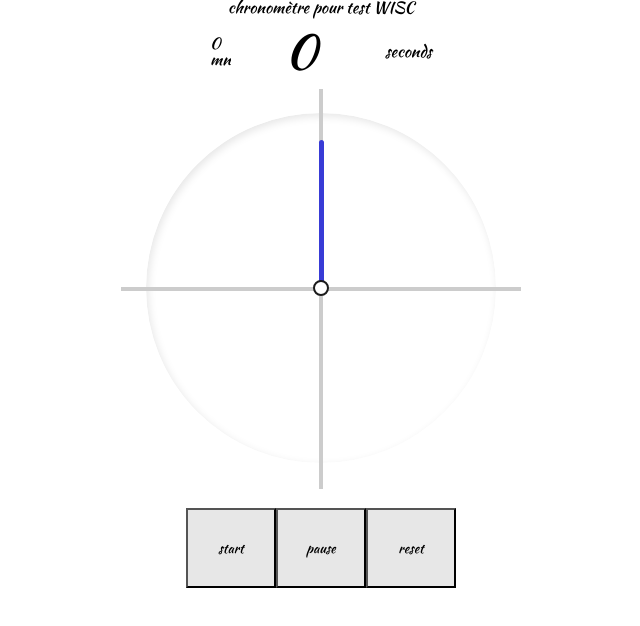
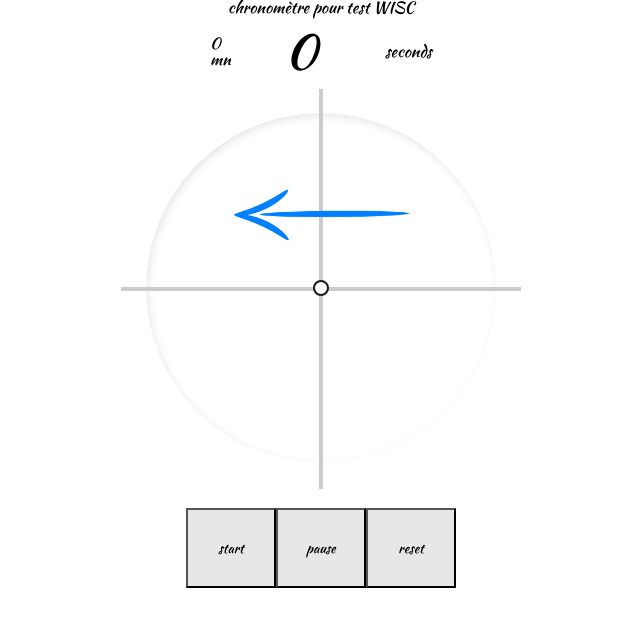
Before and after one commit to patrickletourneux/bene-chronometre, a plain HTML site: page index.html in a window 1280 px wide. Shown: the whole page, without its empty margins (319-959 px from the left). Drawn offline with Linux system fonts and the light colour scheme.

Commit message:
begin arrow

```diff
--- a/style.css
+++ b/style.css
@@ -48,17 +48,21 @@ body{
 
 .seconde {
     position: absolute;
-    height: 150px;
-    width: 5px;
+    /* height: 150px; */
+    /* width: 500px; */
     margin: auto;
     top: -42%;
     left: 0;
     bottom: 0;
     right: 0;
     border-radius: 4px;
-    background: hsl(239, 66%, 53%);
+    /* background: hsl(239, 66%, 53%); */
     transform-origin: bottom center;
     transform: rotate(0deg);
+    background-image: url("aiguille-fleche.png");
+    background-repeat: no-repeat;
+    background-position: center;
+    background-size: 50%;
 }
 .dot {
     position: absolute;
```
Also changed, not shown: aiguille-fleche.png (added).
